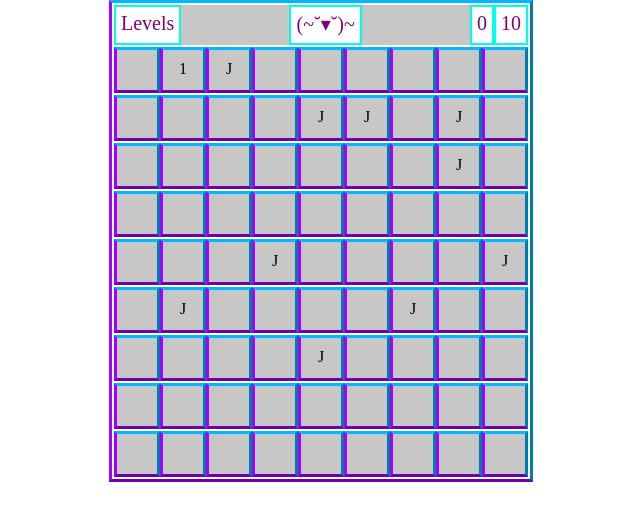
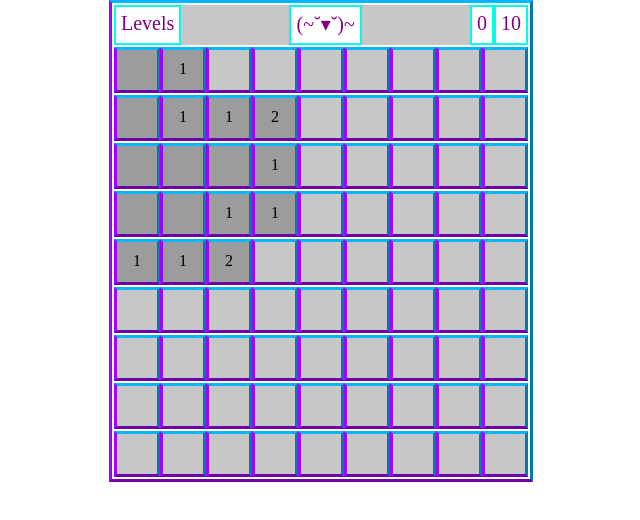
Before and after one commit to JosueLeovani/Minesweeper, a plain HTML site: page index.html in a window 1280 px wide. Both pictures are taken after a click on the element 456 px from the left and 70 px from the top of the page. Shown: the whole page, without its empty margins (319-959 px from the left). Drawn offline with Linux system fonts and the light colour scheme.

Commit message:
detalles adds

```diff
--- a/apps.js
+++ b/apps.js
@@ -57,6 +57,7 @@ function generateTable(height, width) { //genera al mismo tiempo el board_state
             let cell = row.insertCell();
             board_state[i].push(0);
             cell.className = "hidden";
+            cell.innerHTML = "";
             if(i > 9){
                 cell.id = `${i}+${a}`;
             }else{
@@ -146,10 +147,15 @@ function getRandomInt(max) { //Crea un numero aleatoria en el rango que le ponga
 function mineRandom(quantity, size){
     for (let i = 0; i < quantity; ){ //llena el board con minas en posiciones aleatorias
         let random = getRandomInt(size);
-        if(elems[random].innerHTML != "J"){
-            elems[random].innerHTML = "J";
-            i++;
+        console.log(random, elems[random]);
+        if (elems[random] != null){
+            if(elems[random].innerHTML != "J"){
+                elems[random].innerHTML = "J";
+                elems[random].className = "hidden";
+                i++;
+            }
         }
+
     }
 }
 
@@ -187,7 +193,7 @@ function first_mine(pos, state){
     let place = document.getElementById(pos).innerHTML;
 
     if (place === "J"){
-        console.log("You Died");
+        alert("You Died");
         return 0
     }
 
@@ -205,46 +211,54 @@ function first_mine(pos, state){
 
     if (count != 0){
         document.getElementById(pos).innerHTML = count;
-    }else{
-        space_whites(pos);
-    }
-}
-
-function space_whites(pos){
-
-
-    let pos_abya = get_adyacentes(pos);
-    if(pos_abya === true){
-        return 0
-    }
-    let count = 0
-    pos_abya.forEach((elementos) => {
-        let elem =document.getElementById(elementos).innerHTML;
-        if (elem === "J"){
-            count++;
-        }
-    })
-
-    if (count != 0){
-        document.getElementById(pos).innerHTML = count;
+        document.getElementById(pos).className = "visible";
         return 0
     }else{
-        console.log("aqui");
         document.getElementById(pos).innerHTML = "";
+        document.getElementById(pos).className = "visible";
         pos_abya.forEach((pos)=>{
-            console.log(pos);
-            space_whites(pos);
+            first_mine(pos);
         })
     }
 }
 
+// function space_whites(pos){
 
+//     let pos_abya = get_adyacentes(pos);
+//     if(pos_abya === true){
+//         return 0
+//     }
+//     let count = 0
+//     pos_abya.forEach((elementos) => {
+//         let elem =document.getElementById(elementos).innerHTML;
+//         if (elem === "J"){
+//             count++;
+//         }
+//     })
+
+//     if (count != 0){
+//         document.getElementById(pos).innerHTML = count;
+
+//     }else{
+//         console.log("aqui");
+//         document.getElementById(pos).innerHTML = "";
+
+//     }
+// }
+
+// function convert_pos(pos, size){
+//     switch (size){
+//         case 2:
+
+//             break;
+//     }
+// }
 function get_adyacentes(pos){
     let array_pos = [];
     let array_state = [];
     switch(pos.length){
         case 2:
-            if (board_state[pos[0]][pos[1]] === 1 & board[pos[0]][pos[1]].innerHTML != ""){
+            if (board_state[pos[0]][pos[1]] === 1 & board[pos[0]][pos[1]] != ""){
                 return true
             }else{
                 board_state[pos[0]][pos[1]] = 1;
@@ -268,7 +282,7 @@ function get_adyacentes(pos){
             break;
 
         case 3:
-            if(board_state[pos[0]][pos[1] + pos[2]] === 1 & board[pos[0]][pos[1] + pos[2]].innerHTML != ""){
+            if(board_state[pos[0]][pos[1] + pos[2]] === 1 & board[pos[0]][pos[1] + pos[2]] != ""){
                 return true
             }else{
                 board_state[pos[0]][pos[1] + pos[2]] = 1;
@@ -288,7 +302,7 @@ function get_adyacentes(pos){
             return array_pos
             break;
         case 4:
-            if(board_state[pos[0] + pos[1]][pos[3]] === 1 & board[pos[0] + pos[1]][pos[3]].innerHTML != ""){
+            if(board_state[pos[0] + pos[1]][pos[3]] === 1 & board[pos[0] + pos[1]][pos[3]] != ""){
                 return true
             }else{
                 board_state[pos[0] + pos[1]][pos[3]] = 1;
@@ -308,7 +322,7 @@ function get_adyacentes(pos){
             return array_pos
             break;
         case 5:
-            if(board_state[pos[0] + pos[1]][pos[3] + pos[4]] === 1 & board[pos[0] + pos[1]][pos[3] + pos[4]].innerHTML != ""){
+            if(board_state[pos[0] + pos[1]][pos[3] + pos[4]] === 1 & board[pos[0] + pos[1]][pos[3] + pos[4]] != ""){
                 return true
             }else{
                 board_state[pos[0] + pos[1]][pos[3] + pos[4]] = 1;
--- a/style.css
+++ b/style.css
@@ -23,10 +23,30 @@ table{
     border-left-color: rgb(162, 0, 255);
     padding: 10px;
     text-align: center;
+    color: rgb(199, 199, 199);
+}
+
+.visible{
+    display: inline-block;
+    width: 20px;
+    height: 20px;
+    background-color: rgb(156, 156, 156);
+    border: 3px outset;
+    border-top-color: rgb(2, 183, 255);
+    border-right-color: rgb(2, 183, 255);
+    border-bottom-color: rgb(162, 0, 255);
+    border-left-color: rgb(162, 0, 255);
+    padding: 10px;
+    text-align: center;
 }
 
 .hidden:hover{
     background-color: rgb(160, 160, 160);
+}
+
+.visible:hover{
+    /* background-color: rgb(160, 160, 160); */
+    background-color: rgb(0, 195, 255);
 }
 
 #opciones{
```
